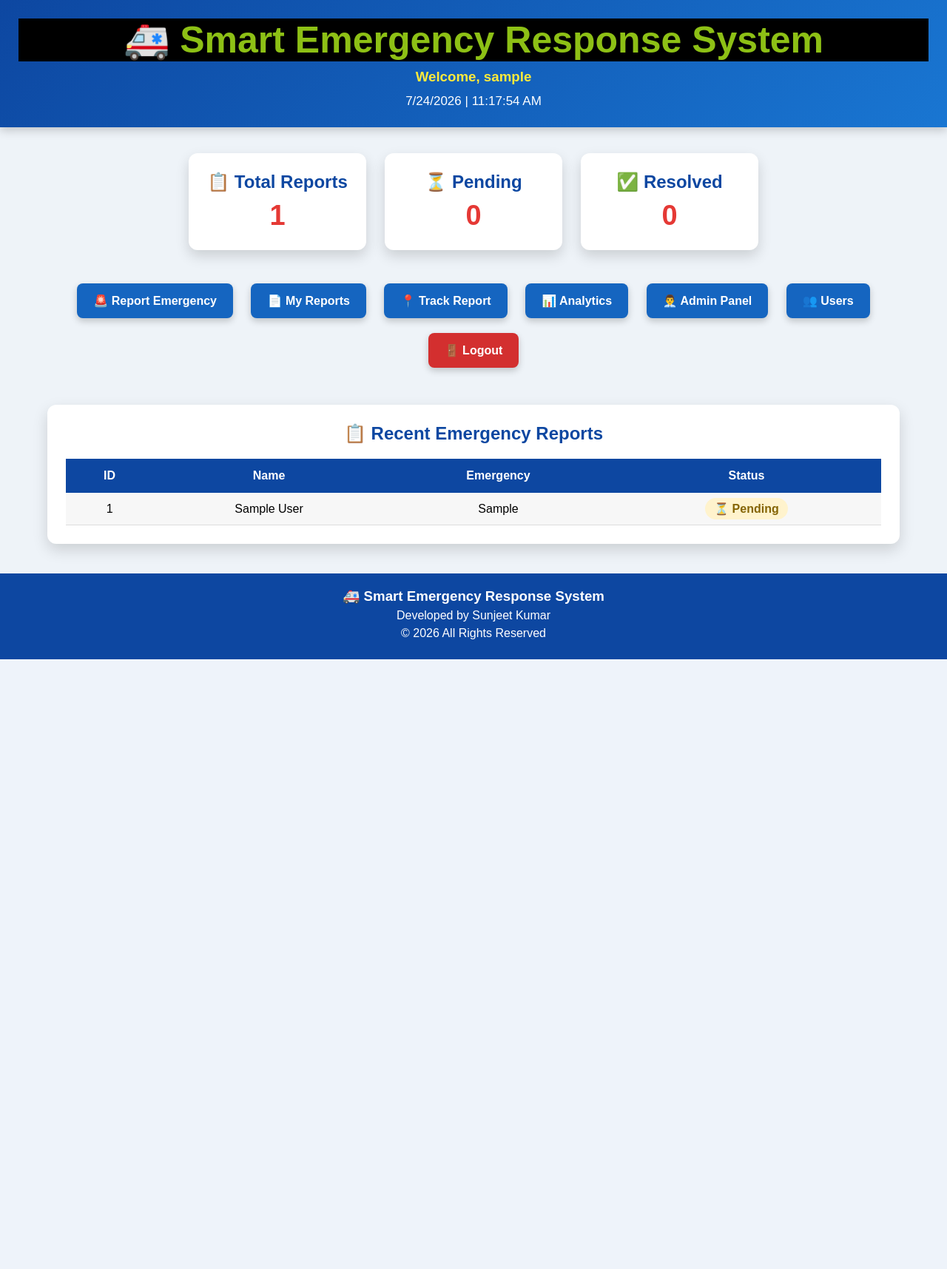
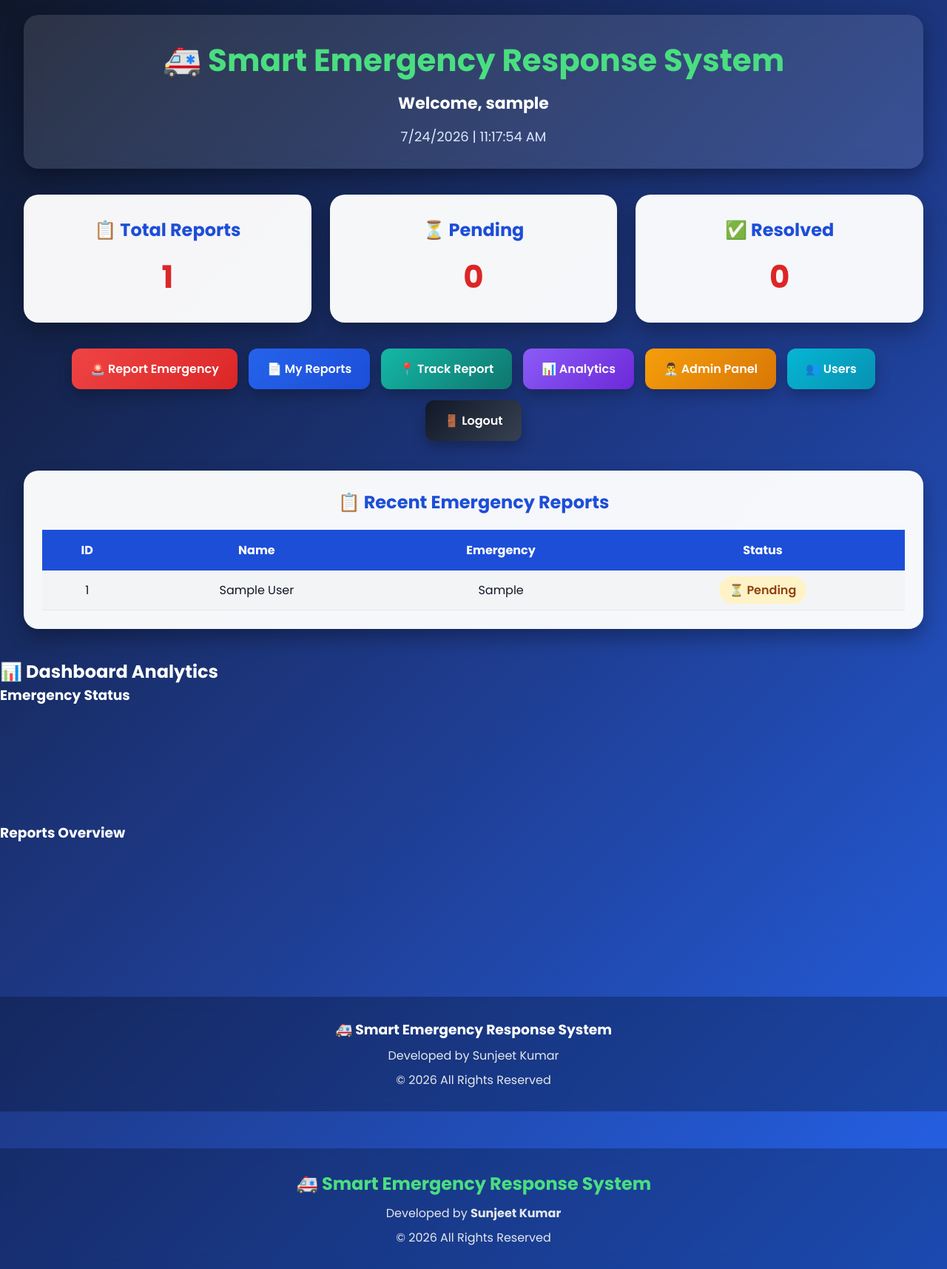
Before and after one commit to sunjeetkasaudhan052-cmyk/SERS-PROJECT, a Flask app: page /dashboard in a window 1280 px wide. Shown: the whole page at 74% size. Before the commit the page ends 891 px from the top, so only its background shows below. Run offline with Flask 3, Linux system fonts and the light colour scheme; the visitor is signed in with stand-in values (Sample User, id 1); tables that the repository leaves empty or names only in its code hold one stand-in row (values such as "Sample post"); data that the repository does not hold is empty.

Commit message:
Enhanced SERS dashboard UI and analytics

```diff
--- a/templates/dashboard.html
+++ b/templates/dashboard.html
@@ -3,7 +3,11 @@
 <head>
 <meta charset="UTF-8">
 <meta name="viewport" content="width=device-width, initial-scale=1.0">
+
 <title>SERS Dashboard</title>
+
+<link rel="preconnect" href="https://fonts.googleapis.com">
+<link href="https://fonts.googleapis.com/css2?family=Poppins:wght@300;400;500;600;700&display=swap" rel="stylesheet">
 
 <style>
 
@@ -11,105 +15,104 @@
 margin:0;
 padding:0;
 box-sizing:border-box;
-            font-family:Arial,sans-serif;
+font-family:'Poppins',sans-serif;
 }
 
 body{
-            background:#eef3f8;
+background:linear-gradient(135deg,#0f172a,#1e3a8a,#2563eb);
+min-height:100vh;
+color:white;
 }
 
 .header{
-            background:linear-gradient(135deg,#0d47a1,#1976d2);
-            color:white;
-            padding:25px;
+width:95%;
+margin:20px auto;
+padding:30px;
+border-radius:20px;
+background:rgba(255,255,255,.12);
+backdrop-filter:blur(12px);
+box-shadow:0 10px 25px rgba(0,0,0,.35);
 text-align:center;
-            box-shadow:0 4px 12px rgba(0,0,0,.2);
 }
 
-        .header h1{
-            font-size:50px;
+#header_heading{
+font-size:42px;
+font-weight:700;
+color:#4ade80;
+margin-bottom:10px;
 }
 
 .header h3{
+font-size:22px;
 margin-top:10px;
-            color:#ffeb3b;
 }
 
 #datetime{
-            margin-top:12px;
-            font-size:17px;
-            color:#ffffff;
+margin-top:15px;
+font-size:18px;
+color:#dbeafe;
 }
-
-        /* Flash Messages */
 
 .flash{
 width:90%;
 margin:20px auto;
-            padding:12px;
-            border-radius:8px;
+padding:14px;
+border-radius:10px;
+font-weight:600;
 text-align:center;
-            font-weight:bold;
 }
 
 .success{
-            background:#d4edda;
-            color:#155724;
-            border:1px solid #c3e6cb;
+background:#dcfce7;
+color:#166534;
+}
+
+.warning{
+background:#fef3c7;
+color:#92400e;
 }
 
 .danger{
-            background:#f8d7da;
-            color:#721c24;
-            border:1px solid #f5c6cb;
-        }
-
-        .warning{
-            background:#fff3cd;
-            color:#856404;
-            border:1px solid #ffeeba;
+background:#fee2e2;
+color:#991b1b;
 }
 
 .info{
-            background:#d1ecf1;
-            color:#0c5460;
-            border:1px solid #bee5eb;
+background:#dbeafe;
+color:#1d4ed8;
 }
 
 .cards{
-            display:flex;
-            justify-content:center;
-            flex-wrap:wrap;
+width:95%;
+margin:35px auto;
+display:grid;
+grid-template-columns:repeat(auto-fit,minmax(240px,1fr));
 gap:25px;
-            margin:35px;
 }
 
 .card{
-            width:240px;
-            background:white;
-            border-radius:12px;
-            padding:25px;
+background:rgba(255,255,255,.96);
+color:#111827;
+padding:30px;
+border-radius:20px;
 text-align:center;
-            box-shadow:0 8px 18px rgba(0,0,0,.15);
-            transition:.3s;
+box-shadow:0 12px 30px rgba(0,0,0,.30);
+transition:.4s;
 }
 
 .card:hover{
-            transform:translateY(-8px);
+transform:translateY(-10px) scale(1.03);
 }
 
 .card h2{
-            color:#0d47a1;
-            margin-bottom:10px;
+font-size:24px;
+margin-bottom:15px;
+color:#1d4ed8;
 }
 
 .card h1{
-            color:#e53935;
-            font-size:38px;
-        }
-        #header_heading{
-            color: #8dc015;
-            background: #000;
+font-size:42px;
+color:#dc2626;
 }
 
 </style>
@@ -131,9 +134,11 @@
 {% with messages = get_flashed_messages(with_categories=true) %}
 {% if messages %}
 {% for category,message in messages %}
+
 <div class="flash {{ category }}">
 {{ message }}
 </div>
+
 {% endfor %}
 {% endif %}
 {% endwith %}
@@ -158,91 +163,163 @@
 </div>
 <div class="btns">
 
-    <a href="/report" class="btn">🚨 Report Emergency</a>
+<a href="/report" class="btn report-btn">🚨 Report Emergency</a>
 
-    <a href="/my_reports" class="btn">📄 My Reports</a>
+<a href="/my_reports" class="btn my-btn">📄 My Reports</a>
 
-    <a href="/track_report" class="btn">📍 Track Report</a>
+<a href="/track_report" class="btn track-btn">📍 Track Report</a>
 
 {% if role == "admin" %}
 
-<a href="/analytics" class="btn">📊 Analytics</a>
+<a href="/analytics" class="btn analytics-btn">📊 Analytics</a>
 
-<a href="/admin_reports" class="btn">👨‍💼 Admin Panel</a>
+<a href="/admin_reports" class="btn admin-btn">👨‍💼 Admin Panel</a>
 
-<a href="/users" class="btn">👥 Users</a>
+<a href="/users" class="btn users-btn">👥 Users</a>
 
 {% endif %}
 
-    <a href="/logout" class="btn logout">🚪 Logout</a>
+<a href="/logout" class="btn logout-btn">🚪 Logout</a>
 
 </div>
 
 <style>
 
 .btns{
-    width:90%;
-    margin:auto;
-    text-align:center;
+width:95%;
+margin:25px auto;
+display:flex;
+justify-content:center;
+flex-wrap:wrap;
+gap:15px;
 }
 
 .btn{
-    display:inline-block;
-    margin:10px;
-    padding:14px 22px;
+padding:15px 25px;
+border-radius:12px;
 text-decoration:none;
-    background:#1565c0;
+font-size:16px;
+font-weight:600;
 color:white;
-    border-radius:8px;
-    font-weight:bold;
-    transition:.3s;
-    box-shadow:0 4px 10px rgba(0,0,0,.2);
+transition:.35s;
+box-shadow:0 8px 18px rgba(0,0,0,.25);
 }
 
 .btn:hover{
-    background:#0d47a1;
-    transform:translateY(-3px);
+transform:translateY(-5px);
+box-shadow:0 15px 30px rgba(0,0,0,.35);
 }
 
-.logout{
-    background:#d32f2f;
+.report-btn{
+background:linear-gradient(135deg,#ef4444,#dc2626);
 }
 
-.logout:hover{
-    background:#b71c1c;
+.my-btn{
+background:linear-gradient(135deg,#2563eb,#1d4ed8);
 }
 
-@media(max-width:768px){
-
-    .cards{
-        flex-direction:column;
-        align-items:center;
+.track-btn{
+background:linear-gradient(135deg,#14b8a6,#0f766e);
 }
 
-    .btn{
-        width:90%;
+.analytics-btn{
+background:linear-gradient(135deg,#8b5cf6,#6d28d9);
 }
+
+.admin-btn{
+background:linear-gradient(135deg,#f59e0b,#d97706);
+}
+
+.users-btn{
+background:linear-gradient(135deg,#06b6d4,#0891b2);
+}
+
+.logout-btn{
+background:linear-gradient(135deg,#111827,#374151);
+}
+
+.recent-box{
+
+width:95%;
+margin:40px auto;
+background:rgba(255,255,255,.96);
+padding:25px;
+border-radius:20px;
+box-shadow:0 12px 25px rgba(0,0,0,.30);
+
+}
+
+.recent-box h2{
+
+text-align:center;
+color:#1d4ed8;
+margin-bottom:20px;
+
+}
+
+table{
+
+width:100%;
+border-collapse:collapse;
+overflow:hidden;
+
+}
+
+table th{
+
+background:#1d4ed8;
+color:white;
+padding:15px;
+font-size:16px;
+
+}
+
+table td{
+
+padding:14px;
+text-align:center;
+color:#111827;
+border-bottom:1px solid #e5e7eb;
+
+}
+
+table tr:nth-child(even){
+
+background:#f3f4f6;
+
+}
+
+table tr:hover{
+
+background:#dbeafe;
+transition:.3s;
+
+}
+
+.status{
+
+padding:7px 14px;
+border-radius:20px;
+font-weight:600;
+
+}
+
+.pending{
+
+background:#fef3c7;
+color:#92400e;
+
+}
+
+.resolved{
+
+background:#dcfce7;
+color:#166534;
 
 }
 
 </style>
 
-<script>
-
-function updateTime(){
-
-    let now=new Date();
-
-    document.getElementById("datetime").innerHTML=
-    now.toLocaleDateString()+" | "+now.toLocaleTimeString();
-
-}
-
-setInterval(updateTime,1000);
-
-updateTime();
-
-</script>
 <div class="recent-box">
 
 <h2>📋 Recent Emergency Reports</h2>
@@ -268,17 +345,13 @@
 
 <td>
 
-                {% if report[3] == "Resolved" %}
+{% if report[3]=="Resolved" %}
 
-                    <span class="status resolved">
-                        ✅ Resolved
-                    </span>
+<span class="status resolved">✅ Resolved</span>
 
 {% else %}
 
-                    <span class="status pending">
-                        ⏳ Pending
-                    </span>
+<span class="status pending">⏳ Pending</span>
 
 {% endif %}
 
@@ -291,102 +364,33 @@
 </table>
 
 </div>
+</table>
 
-<style>
+</div>
 
-.recent-box{
+<!-- ⭐ PART 3 YAHAN SE START HOGA -->
 
-    width:90%;
-    margin:40px auto;
-    background:white;
-    padding:25px;
-    border-radius:12px;
-    box-shadow:0 8px 20px rgba(0,0,0,.15);
+<div class="analytics-box">
 
-}
+    <h2>📊 Dashboard Analytics</h2>
 
-.recent-box h2{
+    <div class="charts">
 
-    text-align:center;
-    color:#0d47a1;
-    margin-bottom:20px;
+        <div class="chart-card">
+            <h3>Emergency Status</h3>
+            <canvas id="statusChart"></canvas>
+        </div>
 
-}
+        <div class="chart-card">
+            <h3>Reports Overview</h3>
+            <canvas id="reportChart"></canvas>
+        </div>
 
-table{
+    </div>
 
-    width:100%;
-    border-collapse:collapse;
+</div>
 
-}
-
-table th{
-
-    background:#0d47a1;
-    color:white;
-    padding:14px;
-
-}
-
-table td{
-
-    padding:12px;
-    text-align:center;
-    border-bottom:1px solid #ddd;
-
-}
-
-table tr:nth-child(even){
-
-    background:#f7f7f7;
-
-}
-
-table tr:hover{
-
-    background:#e3f2fd;
-
-}
-
-.status{
-
-    padding:6px 12px;
-    border-radius:20px;
-    font-weight:bold;
-
-}
-
-.pending{
-
-    background:#fff3cd;
-    color:#856404;
-
-}
-
-.resolved{
-
-    background:#d4edda;
-    color:#155724;
-
-}
-
-.footer{
-
-    margin-top:40px;
-    background:#0d47a1;
-    color:white;
-    text-align:center;
-    padding:20px;
-
-}
-
-.footer p{
-
-    margin:6px 0;
-
-}
-
-</style>
+<!-- ⭐ PART 3 YAHAN KHATAM HOGA -->
 
 <div class="footer">
 
@@ -400,3 +404,98 @@
 
 </body>
 </html>
+<!-- ===================== FOOTER ===================== -->
+
+<div class="footer">
+
+    <h2>🚑 Smart Emergency Response System</h2>
+
+    <p>Developed by <b>Sunjeet Kumar</b></p>
+
+    <p>© 2026 All Rights Reserved</p>
+
+</div>
+
+<style>
+
+.footer{
+
+    width:100%;
+    margin-top:50px;
+    padding:30px;
+    text-align:center;
+    background:rgba(0,0,0,.25);
+    backdrop-filter:blur(10px);
+    color:white;
+
+}
+
+.footer h2{
+
+    color:#4ade80;
+    margin-bottom:10px;
+
+}
+
+.footer p{
+
+    margin-top:8px;
+    color:#e5e7eb;
+
+}
+
+</style>
+
+<script>
+
+function updateTime(){
+
+    let now=new Date();
+
+    document.getElementById("datetime").innerHTML=
+    now.toLocaleDateString()+" | "+now.toLocaleTimeString();
+
+}
+
+setInterval(updateTime,1000);
+
+updateTime();
+
+
+// Card Counter Animation
+
+let counters=document.querySelectorAll(".card h1");
+
+counters.forEach(counter=>{
+
+let target=parseInt(counter.innerText);
+
+let count=0;
+
+let speed=Math.max(1,Math.ceil(target/50));
+
+let interval=setInterval(()=>{
+
+count+=speed;
+
+if(count>=target){
+
+counter.innerText=target;
+
+clearInterval(interval);
+
+}else{
+
+counter.innerText=count;
+
+}
+
+},20);
+
+});
+
+</script>
+
+</body>
+
+</html>
```
Also changed, not shown: templates/track_report.html (line endings or trailing spaces). Lines whose indentation alone changed are shown as unchanged.
